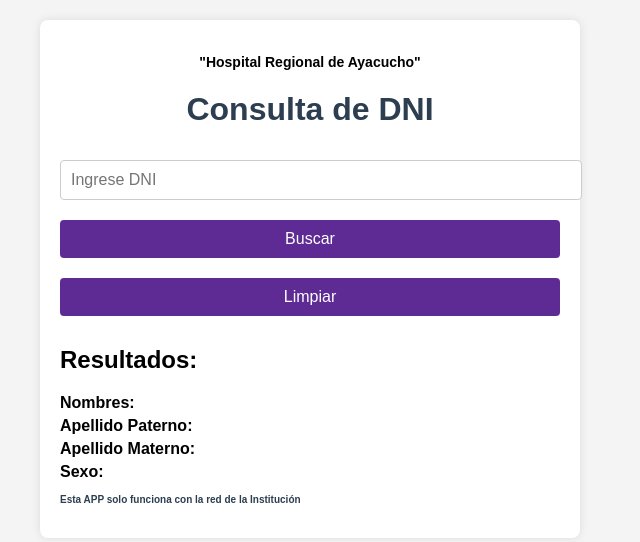
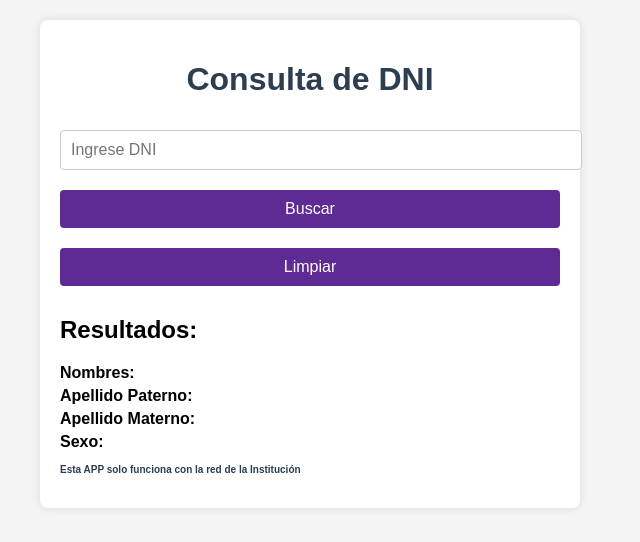
Before and after one commit to CarloHRA/APPConsultaDoc, a website: page index.html in a window 1280 px wide. Shown: the whole page, without its empty margins (330-970 px from the left). Drawn offline with Linux system fonts and the light colour scheme.

Commit message:
Update index.html

```diff
--- a/index.html
+++ b/index.html
@@ -26,10 +26,6 @@
         }
         h1 {
             color: #2c3e50;
-        }
-        h3 {
-            font-color: #5E2B95;
-            font-size: 14px;
         }
         h4 {
             color: #2c3e50;
@@ -91,7 +87,6 @@
 <body>
 
     <div class="container">
-        <h3>"Hospital Regional de Ayacucho"</h3>
         <h1>Consulta de DNI</h1>
         <input type="text" id="txtDocumento" placeholder="Ingrese DNI" />
         <button id="btnBuscar">Buscar</button>
```
